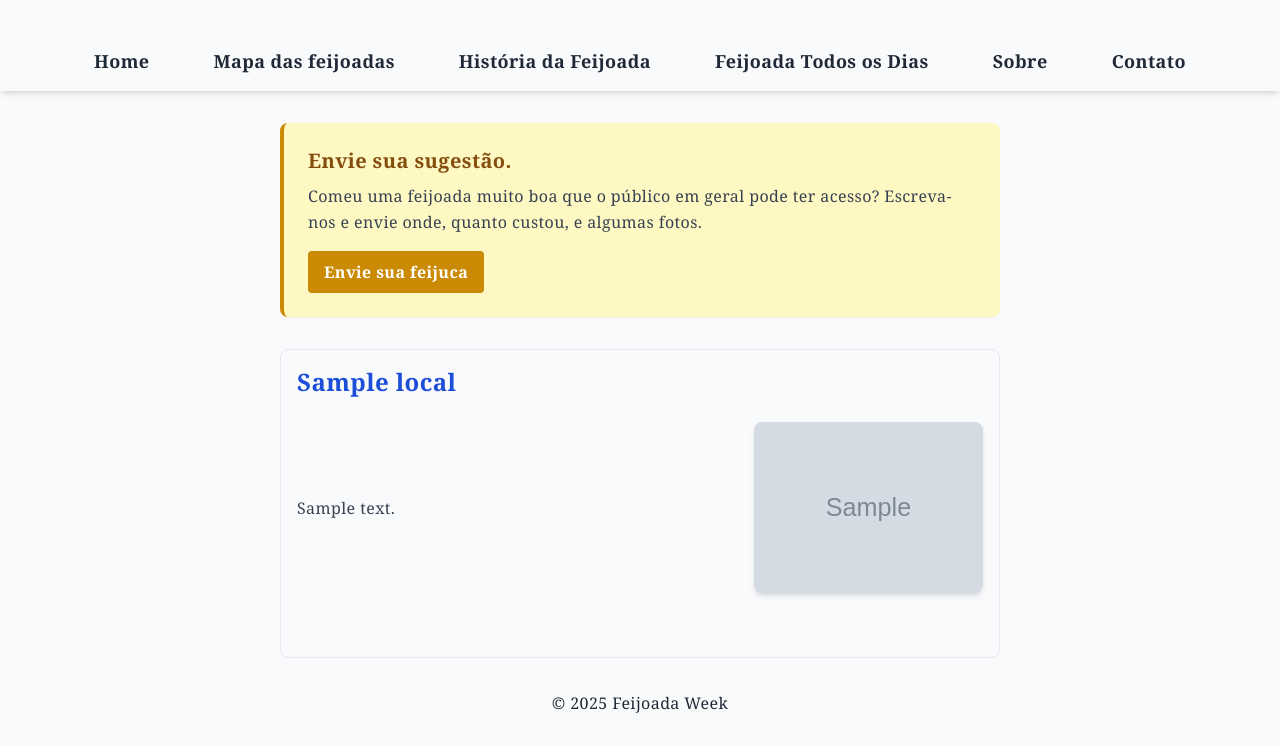
After one commit to ahrocha/feijoadaweek-python-django, a Django app: template core/templates/core/mapa_das_feijoadas.html in a window 1280 px wide. The commit adds this page. Shown: the part 193-939 px from the top of the page. Run offline with Django 3.2, Linux system fonts and the light colour scheme; the template is opened without the code that fills it: most values are stand-ins (such as "Sample title", 1, 10 or a date in 2020); grey boxes marked "Sample" are stand-in pictures; some libraries are stand-ins or nearby versions.

Commit message:
feat: nova área de restaurantes que servem feijoadas.

```diff
--- a/core/templates/base.html
+++ b/core/templates/base.html
@@ -48,9 +48,7 @@
     <!-- Itens do menu (mobile) -->
     <ul id="mobile-menu" class="hidden absolute right-0 mt-2 w-40 bg-white text-gray-800 rounded shadow-md p-2 space-y-2 md:hidden">
       <li><a href="/" class="block hover:bg-gray-100 px-4 py-2 rounded">Home</a></li>
-    <!--
-      <li><a href="/restaurantes" class="block hover:bg-gray-100 px-4 py-2 rounded">Restaurantes</a></li>
-    -->
+      <li class="px-4"><a href="/mapa-das-feijoadas" class="hover:underline">Mapa das feijoadas</a></li>
       <li><a href="/historia-da-feijoada" class="block hover:bg-gray-100 px-4 py-2 rounded">História da Feijoada</a></li>
       <li><a href="/feijoada-todos-os-dias" class="block hover:bg-gray-100 px-4 py-2 rounded">Feijoada Todos os Dias</a></li>
       <li><a href="/sobre" class="block hover:bg-gray-100 px-4 py-2 rounded">Sobre</a></li>
@@ -66,7 +64,7 @@
 <div class="hidden md:flex justify-center py-4 shadow-md z-10 relative">
   <ul class="flex space-x-8 font-semibold text-lg">
     <li class="px-4"><a href="/" class="hover:underline">Home</a></li>
-    <!-- <li class="px-4"><a href="/restaurantes" class="hover:underline">Restaurantes</a></li> -->
+    <li class="px-4"><a href="/mapa-das-feijoadas" class="hover:underline">Mapa das feijoadas</a></li>
     <li class="px-4"><a href="/historia-da-feijoada" class="hover:underline">História da Feijoada</a></li>
     <li class="px-4"><a href="/feijoada-todos-os-dias" class="hover:underline">Feijoada Todos os Dias</a></li>
     <li class="px-4"><a href="/sobre" class="hover:underline">Sobre</a></li>
--- /dev/null
+++ b/core/templates/core/mapa_das_feijoadas.html
@@ -0,0 +1,53 @@
+{% extends "base.html" %}
+
+{% block title %}Feijoada Week - Home{% endblock %}
+{% block content %}
+
+      <!-- Chamada para a página "A história da feijoada" -->
+      <section class="mb-8 p-6 bg-yellow-100 border-l-4 border-yellow-600 rounded-lg shadow-sm">
+
+        <h2 class="text-xl font-bold text-yellow-800 mb-2">
+          Envie sua sugestão.
+        </h2>
+        <p class="mb-4 text-gray-700">
+          Comeu uma feijoada muito boa que o público em geral pode ter acesso? Escreva-nos e envie onde, quanto custou, e algumas fotos.
+        </p>
+        <a href="{% url 'contato' %}" class="inline-block px-4 py-2 bg-yellow-600 text-white font-semibold rounded hover:bg-yellow-700 transition">
+          Envie sua feijuca
+        </a>
+
+      </section>
+
+      <!-- Lista de Posts -->
+      <section>
+        <ul class="space-y-6">
+          {% for local in locais %}
+            <li>
+              <a href="{% url 'post_detail' slug=local.slug %}" class="block p-4 border rounded-lg hover:bg-gray-100 transition">
+                <h2 class="text-2xl font-semibold text-blue-700 hover:underline">{{ local.title }}</h2>
+
+                {% if local.imagem %}
+                  <div class="mt-6 mb-12 flex flex-col md:flex-row items-start md:items-center gap-6">
+                    <!-- Texto (acima no mobile, à esquerda no desktop) -->
+                    <div class="flex-1 order-1">
+                      <p class="text-gray-700">{{ local.content|striptags|truncatewords:60 }}</p>
+                    </div>
+
+                    <!-- Imagem (abaixo no mobile, à direita no desktop) -->
+                    <div class="order-2 w-full md:w-1/3 md:ml-auto">
+                      <img
+                        src="{{ local.imagem }}"
+                        alt="{{ local.title }}"
+                        class="w-full h-auto rounded-lg shadow-md object-contain"
+                      >
+                    </div>
+                  </div>
+                {% endif %}
+              </a>
+            </li>
+          {% empty %}
+            <li class="text-gray-500 italic">Nenhum post publicado ainda.</li>
+          {% endfor %}
+        </ul>
+      </section>
+{% endblock %}
--- a/core/templates/core/sobre.html
+++ b/core/templates/core/sobre.html
@@ -33,7 +33,7 @@
   <h3 class="text-xl font-semibold mt-6 mb-2">Infraestrutura:</h3>
   <ul class="list-disc list-inside">
     <li>
-      <strong>AWS App Runner:</strong> executa o backend em Django, com CI integrado ao GitHub.
+      <strong>EC2:</strong> migrei recentemente para uma instância EC2 compartilhada com outras aplicações, com deployment feito via Github Actions.
     </li>
     <li>
       <strong>AWS RDS (MariaDB):</strong> banco relacional gerenciado com backups automáticos.
@@ -41,6 +41,9 @@
     <li>
       <strong>AWS S3:</strong> armazenamento público para imagens e assets estáticos.
     </li>
+    <li>
+      <strong>RIP AWS App Runner:</strong> backend em Django, com CI integrado ao GitHub.
+    </li>
   </ul>
 </section>
 
```
Also changed, not shown: core/models.py (+25 -0 lines), core/views.py (+7 -1 lines), core/migrations/0006_local.py (added).
